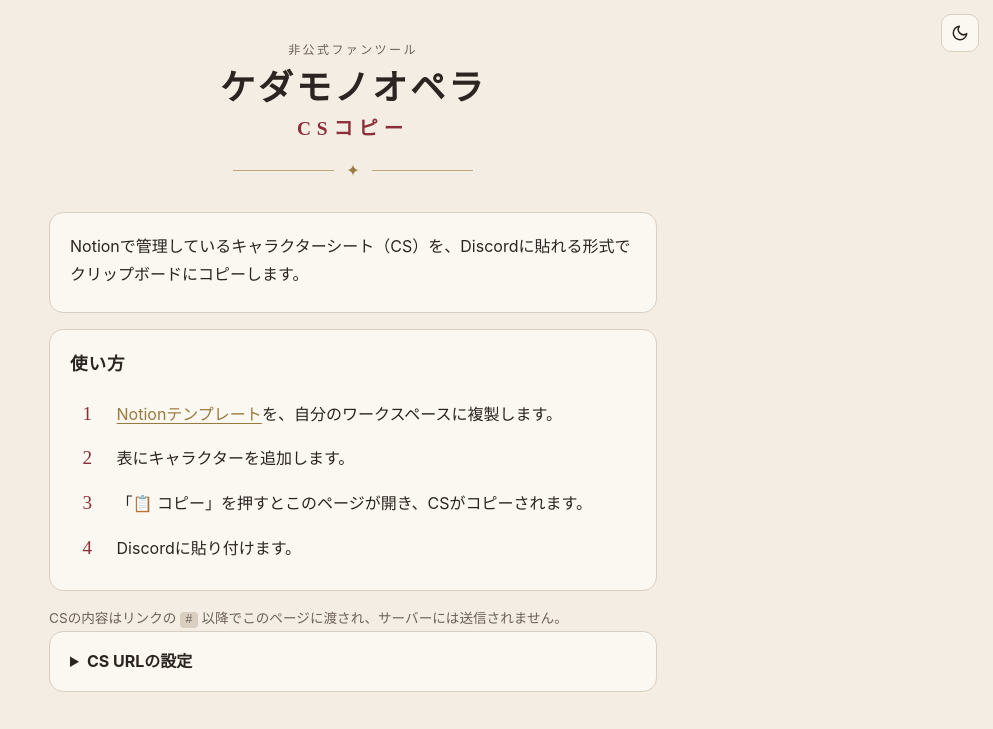
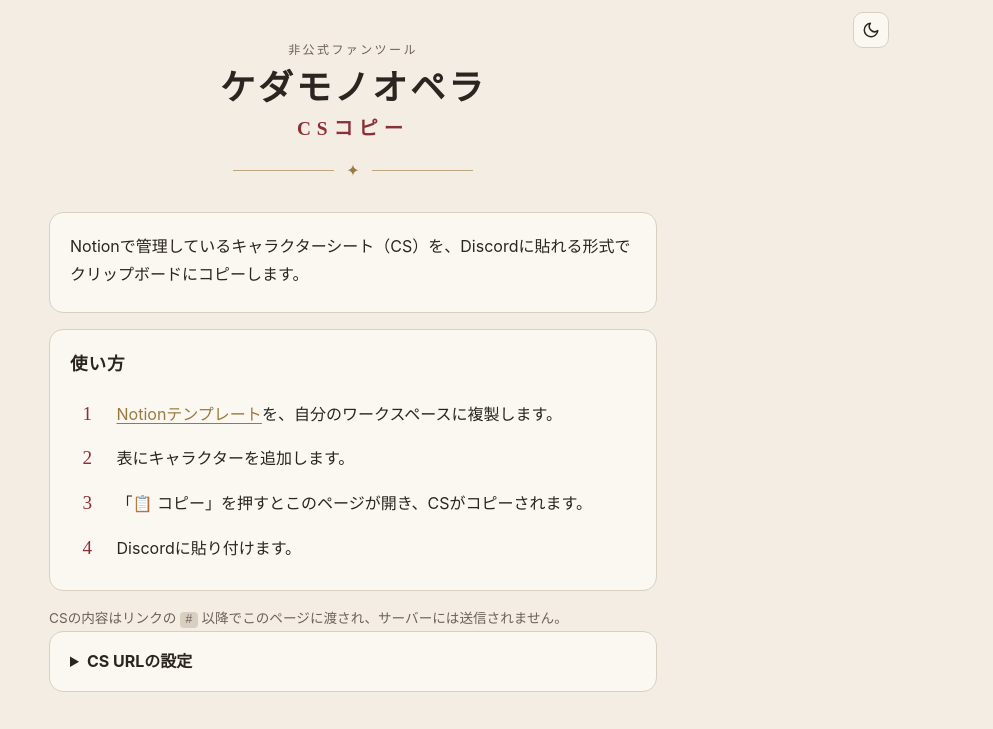
Before and after one commit to shizaki-kanoto-lab/kedamono-cs-copy, a plain HTML site: page index.html in a window 1280 px wide. Shown: the top 729 px of the page, without its empty margins (287-1280 px from the left). Drawn offline with Linux system fonts and the light colour scheme.

Commit message:
Place the theme toggle where the portfolio header has it
Same size (36px) and spot as the toggle in the top page's header, so it
stays put when moving between pages.

Co-Authored-By: Claude Opus 5.5 <noreply@anthropic.com>

```diff
--- a/index.html
+++ b/index.html
@@ -154,12 +154,13 @@
 
   /* ライト / ダークの切り替え */
   .theme-toggle {
-    position: fixed; top: max(14px, env(safe-area-inset-top)); right: max(14px, env(safe-area-inset-right)); z-index: 10; display: inline-flex; align-items: center; justify-content: center;
-    width: 38px; height: 38px; padding: 0; flex: none;
+    position: fixed; z-index: 10; top: max(12px, env(safe-area-inset-top)); right: max(calc(max(0px, (100% - 1120px) / 2) + var(--toggle-gutter, 16px)), env(safe-area-inset-right)); display: inline-flex; align-items: center; justify-content: center;
+    width: 36px; height: 36px; padding: 0; flex: none;
     border-radius: 10px; border: 1px solid var(--line);
     background: var(--surface); color: var(--ink); cursor: pointer;
     transition: border-color .15s ease;
   }
+  @media (min-width: 640px) { .theme-toggle { --toggle-gutter: 24px; } } /* トップページのヘッダーと同じ位置 */
   .theme-toggle:hover { border-color: var(--accent); }
   .theme-toggle:focus-visible { outline: 2px solid var(--accent); outline-offset: 2px; }
   .theme-toggle svg { width: 18px; height: 18px; }
```
